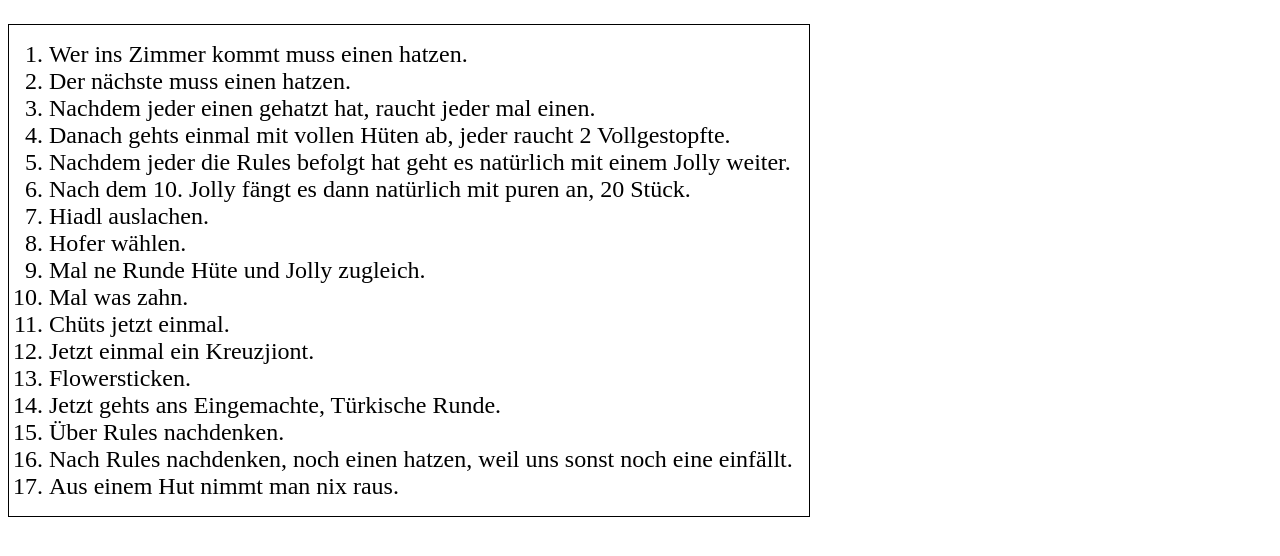
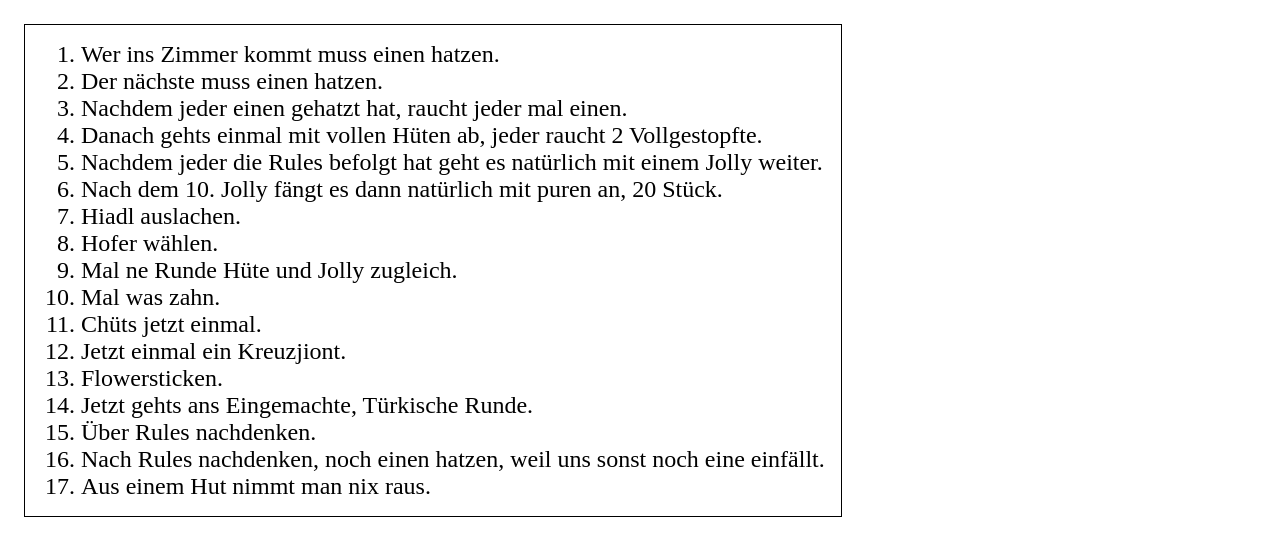
Before and after one commit to KobRe/hiadlmaster.github.io, a plain HTML site: page html/rules.html in a window 1280 px wide. Shown: the part 200-756 px from the top of the page. Drawn offline with Linux system fonts and the light colour scheme.

Commit message:
Rulestabelle 1em nach rechts gerückt

```diff
--- a/formate.css
+++ b/formate.css
@@ -29,6 +29,8 @@ tr { font-size: 1.7em; }
 	border-width: thin;
 	border-style: solid;
 	padding-right: 1em;
+	padding-left: 1em;
 	float: left;
 	margin-right: 1em;
+	margin-left: 1em;
 }
```
